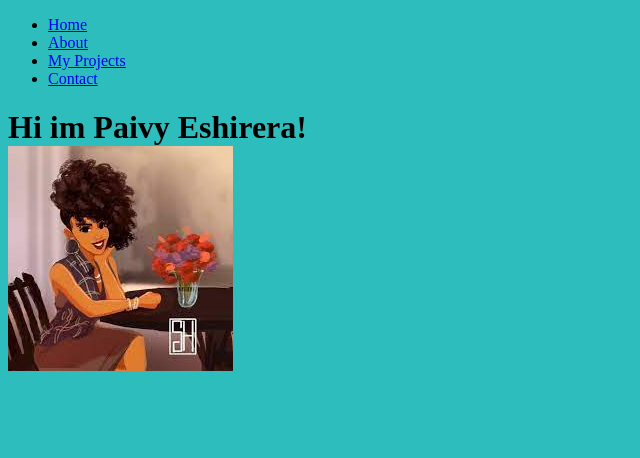
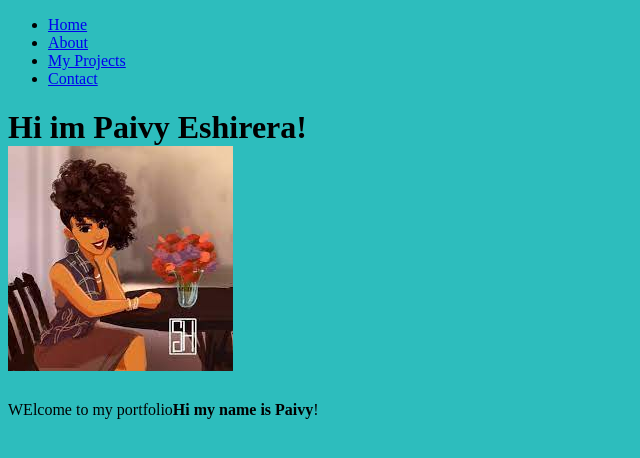
Before and after one commit to Paivy/portfolio-landing-page, a plain HTML site: page Index.html in a window 1280 px wide. Shown: the whole page, without its empty margins (0-640 px from the left). Drawn offline with Linux system fonts and the light colour scheme.

```diff
--- a/Index.html
+++ b/Index.html
@@ -22,7 +22,9 @@
 
     </div><img src=download.jpeg alt="A photo of an amazing landscape">
 
+
 </h1>
+<p>WElcome to my portfolio<strong>Hi my name is Paivy</strong>!</p>
 
 </body>
 </html>
```
